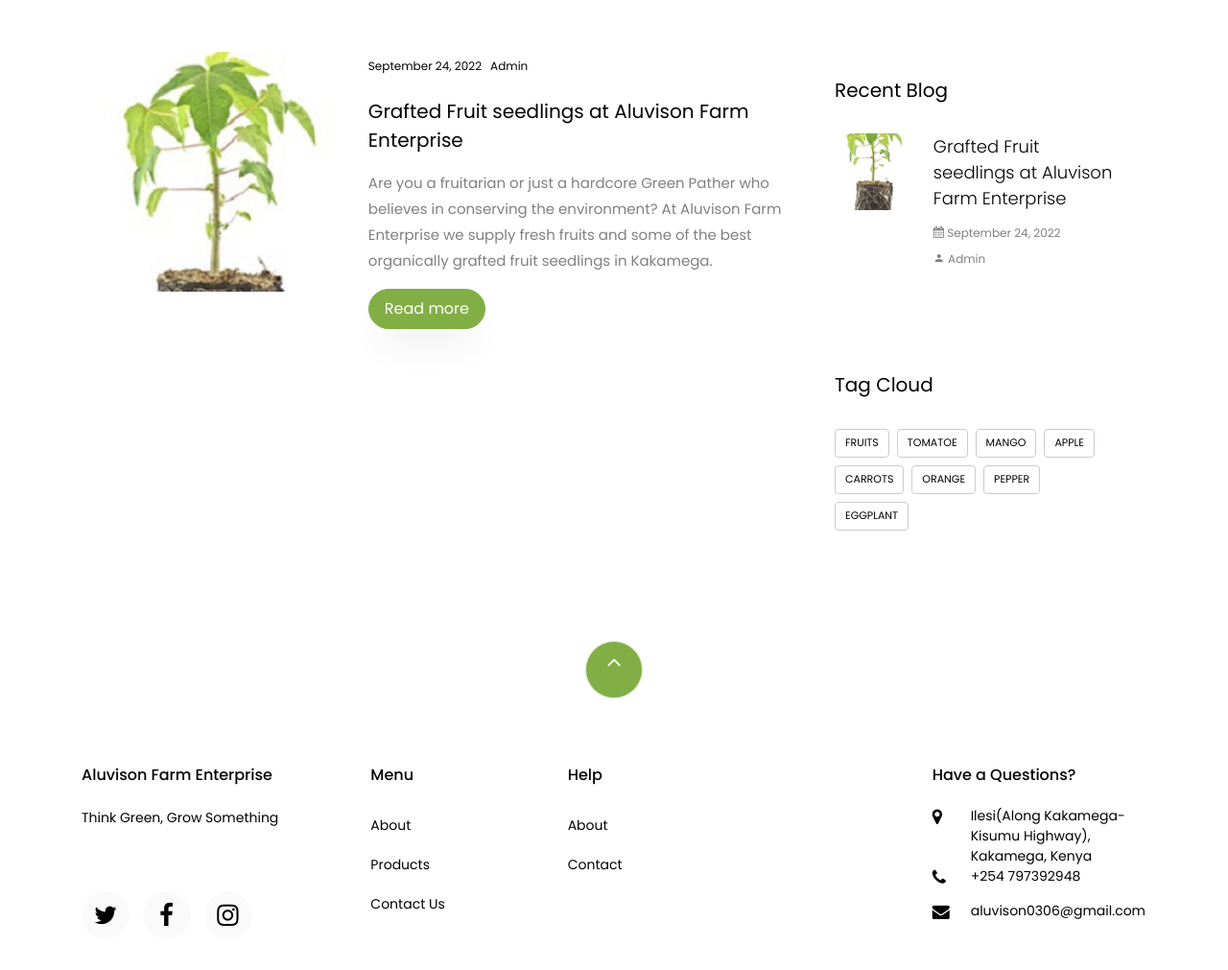
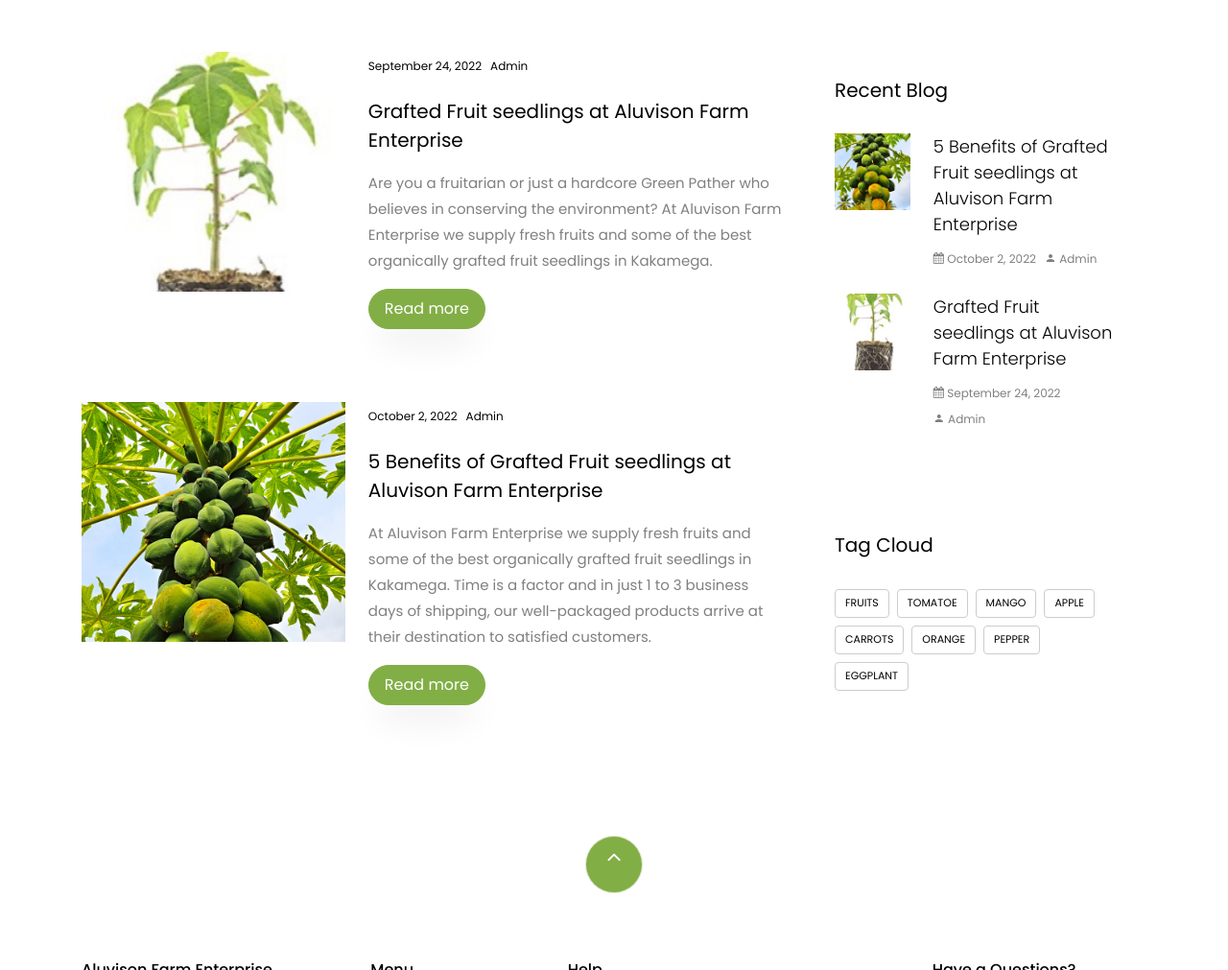
Before and after one commit to ramakenkenya/alluvision, a plain HTML site: page blog.html in a window 1280 px wide. Shown: the part 520-1531 px from the top of the page at 96% size. Drawn offline with Linux system fonts and the light colour scheme; some packages are replaced by stand-ins of ours; no server answers; files whose address does not match are found by name.

Commit message:
new blog completed

```diff
--- a/blog.html
+++ b/blog.html
@@ -140,6 +140,31 @@
 
 
 
+              <div class="col-md-12 d-flex ftco-animate">
+		            <div class="blog-entry align-self-stretch d-md-flex">
+		              <a href="grafted_Fruit.html" class="block-20" style="background-image: url('images/malkia.jpg');">
+		              </a>
+		              <div class="text d-block pl-md-4">
+		              	<div class="meta mb-3">
+		                  <div><a href="#">October  2, 2022</a></div>
+		                  <div><a href="#">Admin</a></div>
+
+		                </div>
+		                <h3 class="heading"><a href="Benefits of Grafted Fruit seedlings/index.html">5 Benefits of Grafted Fruit seedlings at Aluvison
+                      Farm Enterprise</a></h3>
+
+		                <p>At Aluvison Farm Enterprise we supply fresh fruits and
+                      some of the best organically grafted fruit seedlings in Kakamega. Time is a factor and in just 1 to 3 business days of shipping,
+                     our well-packaged products arrive at their destination to satisfied customers.
+                    </p>
+		                <p><a href="Benefits of Grafted Fruit seedlings/index.html" class="btn btn-primary py-2 px-3">Read more</a></p>
+		              </div>
+		            </div>
+		          </div>
+
+
+
+
 						</div>
           </div> <!-- .col-md-8 -->
           <div class="col-lg-4 sidebar ftco-animate">
@@ -148,6 +173,19 @@
 
             <div class="sidebar-box ftco-animate">
               <h3 class="heading">Recent Blog</h3>
+
+              <div class="block-21 mb-4 d-flex">
+                <a class="blog-img mr-4" style="background-image: url(images/malkia.jpg);"></a>
+                <div class="text">
+                  <h3 class="heading-1"><a href="Benefits of Grafted Fruit seedlings/index.html">5 Benefits of Grafted Fruit seedlings at Aluvison Farm Enterprise</a></h3>
+                  <div class="meta">
+                    <div><a href="Benefits of Grafted Fruit seedlings/index.html"><span class="icon-calendar"></span> October 2, 2022</a></div>
+                    <div><a href="#"><span class="icon-person"></span> Admin</a></div>
+
+                  </div>
+                </div>
+              </div>
+
               <div class="block-21 mb-4 d-flex">
                 <a class="blog-img mr-4" style="background-image: url(images/pawpaw.jpg);"></a>
                 <div class="text">
```
